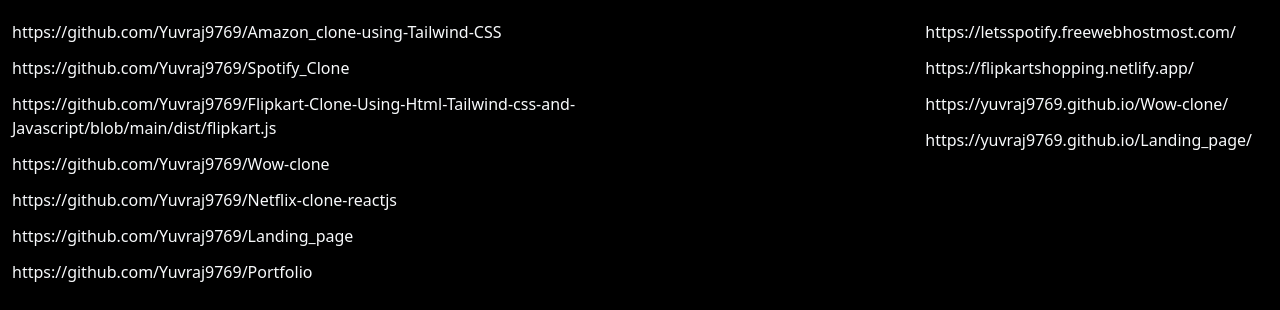
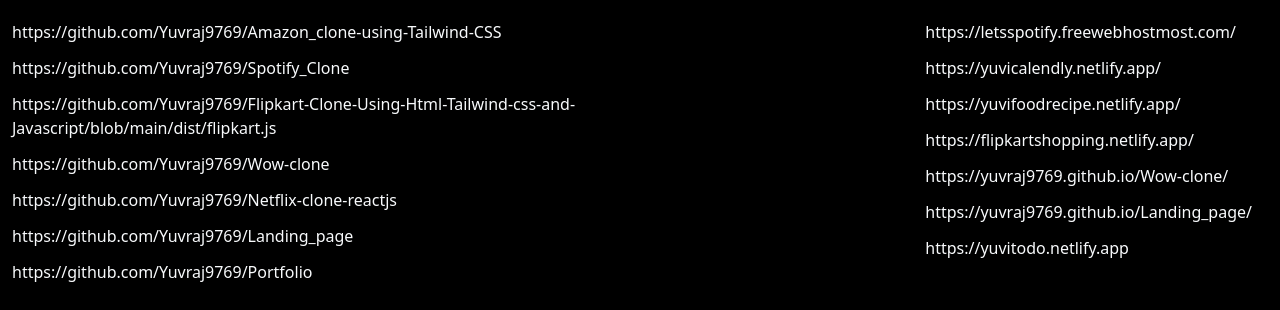
Before and after one commit to Yuvraj9769/Yuvraj_Portfolio, a React (Vite) app: page /Project in a window 1280 px wide. Shown: the part 191-501 px from the top of the page. Built offline with nearby package versions, Linux system fonts and the light colour scheme.

Commit message:
Modified Animation

```diff
--- a/src/App.jsx
+++ b/src/App.jsx
@@ -24,7 +24,6 @@
 
     gsap.set([".navh1", "nav .ul li", ".navbtn"], {
       y: -100,
-      opacity: 0,
     });
 
     tl.to([".navh1", "nav .ul li", ".navbtn"], {
--- a/src/Components/Project.jsx
+++ b/src/Components/Project.jsx
@@ -82,6 +82,16 @@
               </Link>
             </li>
             <li className="my-3 hover:text-green-600 duration-300  cursor-pointer whitespace-normal break-words">
+              <Link to="https://yuvicalendly.netlify.app/">
+                https://yuvicalendly.netlify.app/
+              </Link>
+            </li>
+            <li className="my-3 hover:text-green-600 duration-300  cursor-pointer whitespace-normal break-words">
+              <Link to="https://yuvifoodrecipe.netlify.app/">
+                https://yuvifoodrecipe.netlify.app/
+              </Link>
+            </li>
+            <li className="my-3 hover:text-green-600 duration-300  cursor-pointer whitespace-normal break-words">
               <Link to="https://flipkartshopping.netlify.app/">
                 https://flipkartshopping.netlify.app/
               </Link>
@@ -96,6 +106,11 @@
                 https://yuvraj9769.github.io/Landing_page/
               </Link>
             </li>
+            <li className="my-3 hover:text-green-600 duration-300  cursor-pointer whitespace-normal break-words">
+              <Link to="https://yuvitodo.netlify.app/">
+                https://yuvitodo.netlify.app
+              </Link>
+            </li>
           </ul>
         </div>
       </div>
```
Also changed, not shown: 1 other file (tests, documents, lock files or other folders).
